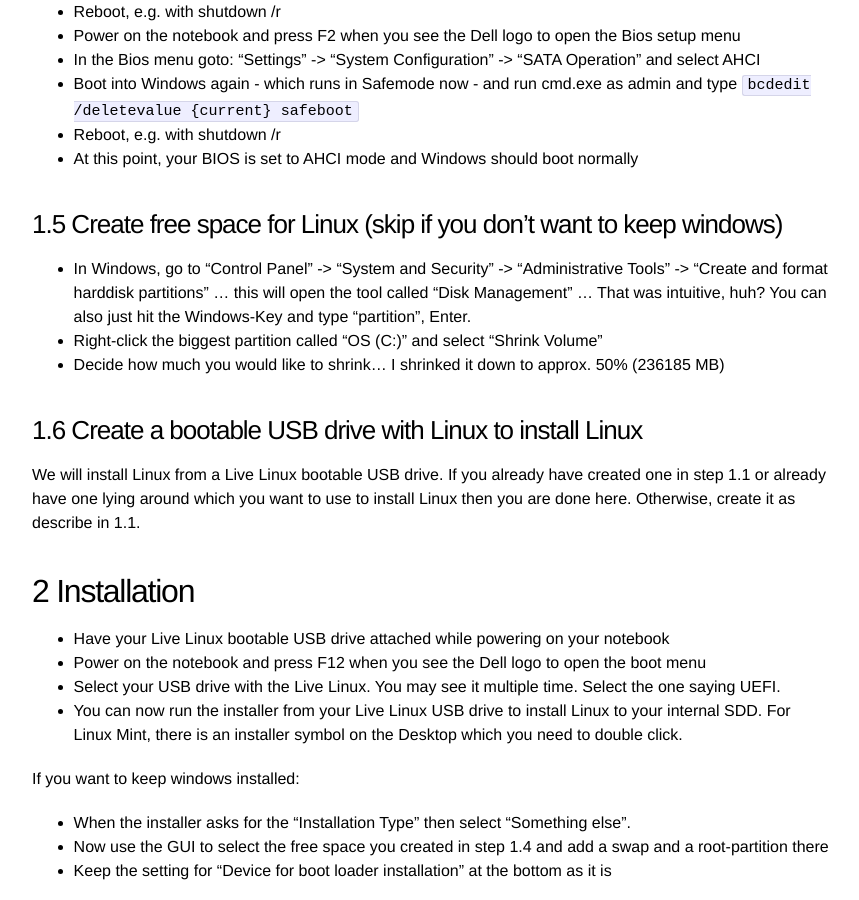
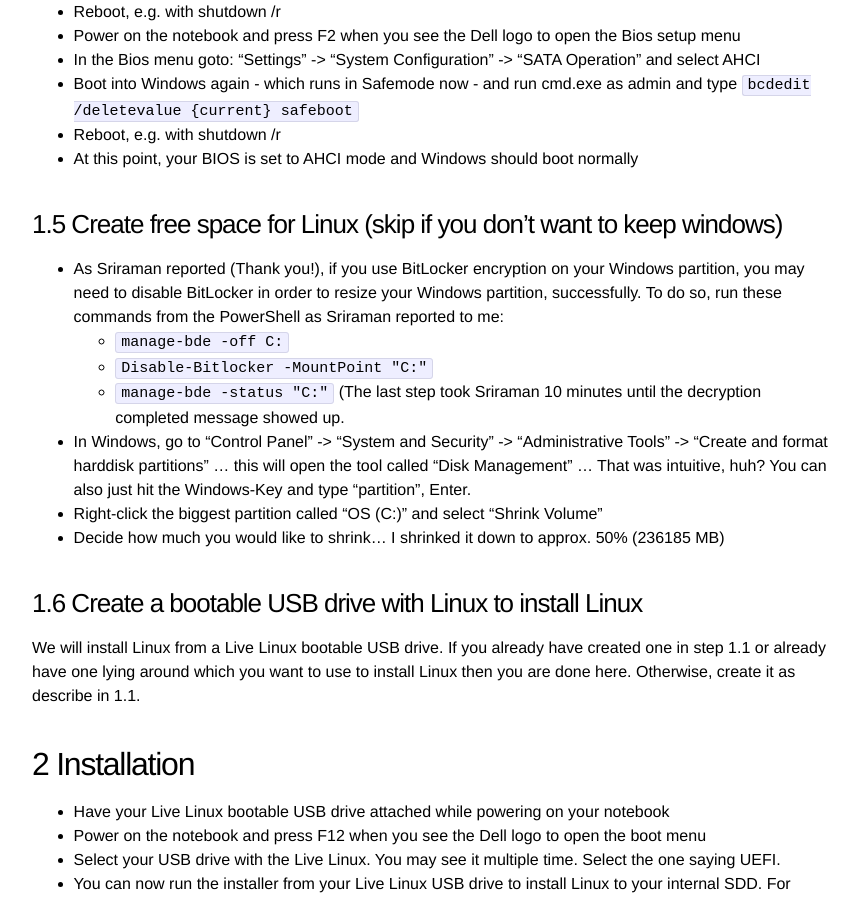
Before and after one commit to jewirth/jewirth.github.io, a Jekyll site: the page built from _posts/2018-07-25-Linux-Mint-19-on-Dell-XPS-15-9570-(2018).markdown, in a window 1280 px wide and 900 px high, scrolled down 1748 px. Shown: the whole window, without its empty margins (208-1067 px from the left). Built offline with Jekyll 4.4.1, drawn with Linux system fonts in a browser that asks for light colours; some of the changed text lies outside the part shown.

Commit message:
added BitLocker workaround

````diff
--- a/_posts/2018-07-25-Linux-Mint-19-on-Dell-XPS-15-9570-(2018).markdown
+++ b/_posts/2018-07-25-Linux-Mint-19-on-Dell-XPS-15-9570-(2018).markdown
@@ -52,6 +52,10 @@ By default, my notebook came with the SATA Operation Mode set to RAID. Linux was
 - At this point, your BIOS is set to AHCI mode and Windows should boot normally
 
 ## 1.5 Create free space for Linux (skip if you don't want to keep windows)
+- As Sriraman reported (Thank you!), if you use BitLocker encryption on your Windows partition, you may need to disable BitLocker in order to resize your Windows partition, successfully. To do so, run these commands from the PowerShell as Sriraman reported to me:
+  - ```manage-bde -off C:```
+  - ```Disable-Bitlocker -MountPoint "C:"```
+  - ```manage-bde -status "C:"```  (The last step took Sriraman 10 minutes until the decryption completed message showed up.
 - In Windows, go to "Control Panel" -> "System and Security" -> "Administrative Tools" -> "Create and format harddisk partitions" ... this will open the tool called "Disk Management" ... That was intuitive, huh? You can also just hit the Windows-Key and type "partition", Enter.
 - Right-click the biggest partition called "OS (C:)" and select "Shrink Volume"
 - Decide how much you would like to shrink... I shrinked it down to approx. 50% (236185 MB)
````
Also changed, not shown: other parts of _posts/2018-07-25-Linux-Mint-19-on-Dell-XPS-15-9570-(2018).markdown (+1 -1 lines).
